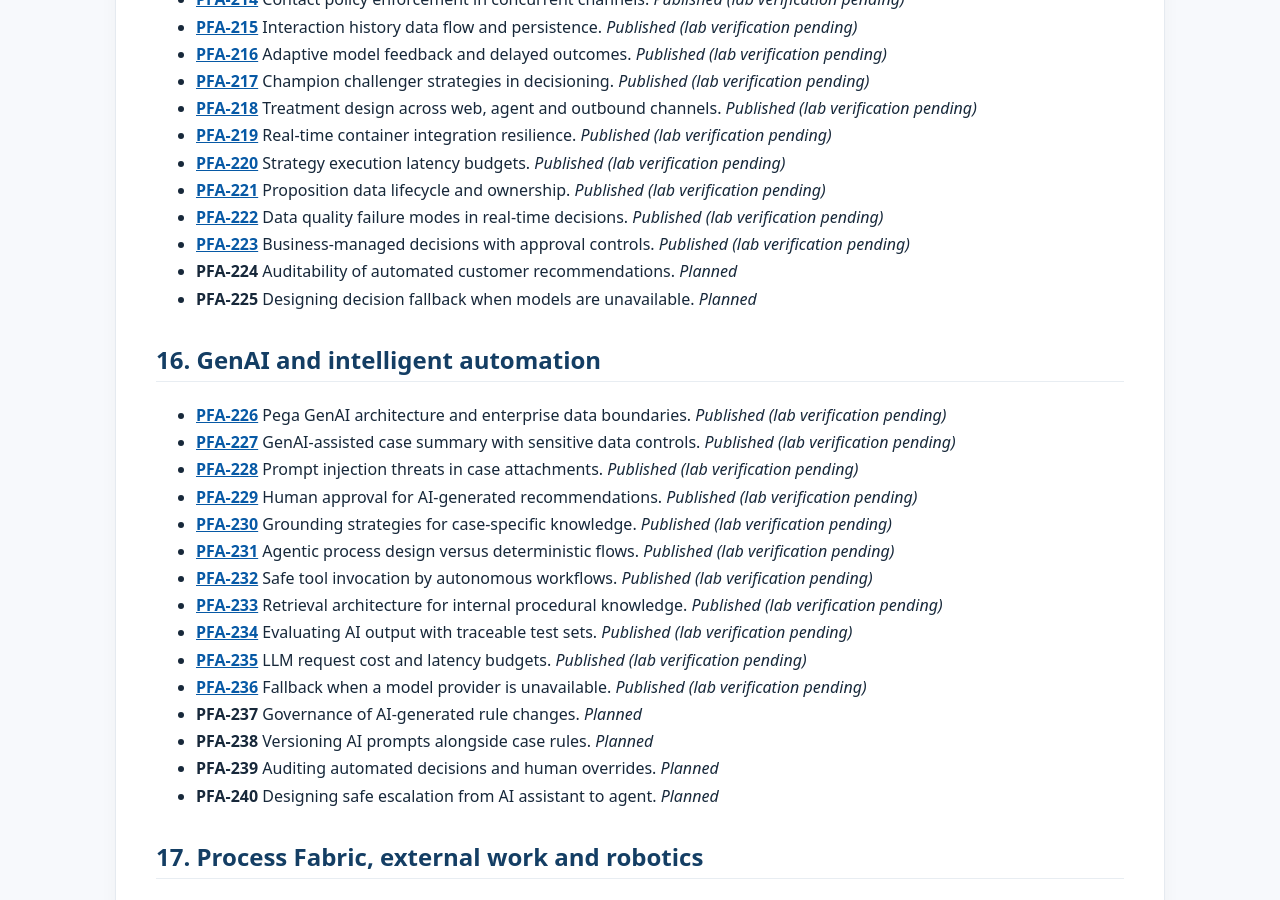
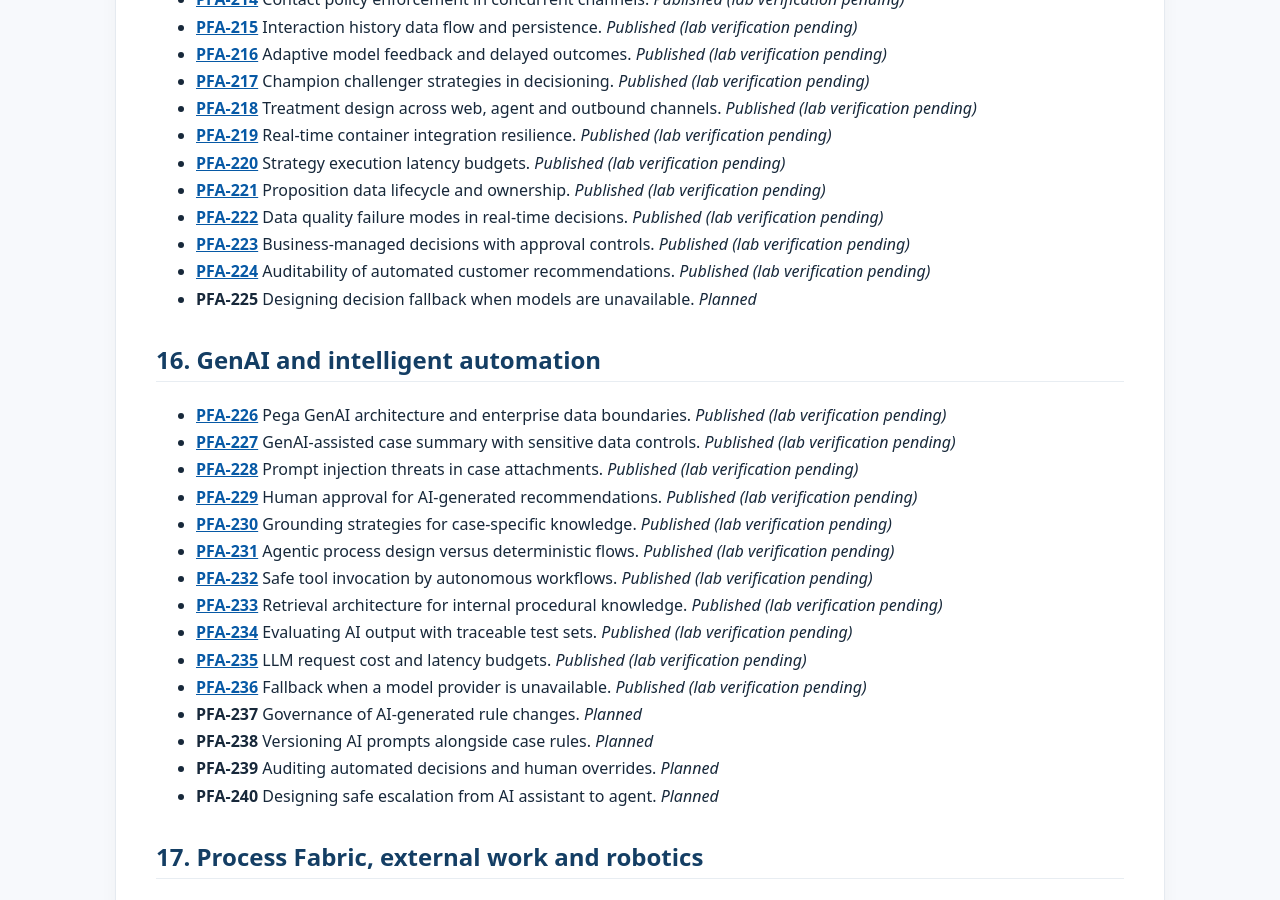
Before and after one commit to chandransandeep/pega-feature-atlas, a Jekyll site: the page built from docs/feature-inventory.md, in a window 1280 px wide and 900 px high, scrolled down 8170 px. Built offline with Jekyll 4.4.1, drawn with Linux system fonts in a browser that asks for light colours.

Commit message:
Publish PFA-224: pfa-224-auditability-of-automated-customer-recommendations

```diff
--- a/docs/commit-date-register.tsv
+++ b/docs/commit-date-register.tsv
@@ -251,3 +251,4 @@ docs/articles/testing/pfa-209-end-to-end-correlation-for-failed-test-journeys.md
 docs/articles/testing/pfa-210-acceptance-criteria-for-architecture-quality-attributes.md	2023-09-04	2026-10-31T05:13:28+00:00	random_past_date
 docs/articles/decisioning/pfa-222-data-quality-failure-modes-in-real-time-decisions.md	2023-02-17	2026-10-31T05:13:28+00:00	random_past_date
 docs/articles/decisioning/pfa-223-business-managed-decisions-with-approval-controls.md	2025-11-04	2026-10-31T05:13:28+00:00	random_past_date
+docs/articles/decisioning/pfa-224-auditability-of-automated-customer-recommendations.md	2024-12-30	2026-10-31T05:13:28+00:00	random_past_date
--- a/docs/feature-inventory.md
+++ b/docs/feature-inventory.md
@@ -327,7 +327,7 @@ This is the editorial plan for Pega Feature Atlas. It is not a list of completed
 - **[PFA-221](articles/decisioning/pfa-221-proposition-data-lifecycle-and-ownership.md)** Proposition data lifecycle and ownership. _Published (lab verification pending)_
 - **[PFA-222](articles/decisioning/pfa-222-data-quality-failure-modes-in-real-time-decisions.md)** Data quality failure modes in real-time decisions. _Published (lab verification pending)_
 - **[PFA-223](articles/decisioning/pfa-223-business-managed-decisions-with-approval-controls.md)** Business-managed decisions with approval controls. _Published (lab verification pending)_
-- **PFA-224** Auditability of automated customer recommendations. _Planned_
+- **[PFA-224](articles/decisioning/pfa-224-auditability-of-automated-customer-recommendations.md)** Auditability of automated customer recommendations. _Published (lab verification pending)_
 - **PFA-225** Designing decision fallback when models are unavailable. _Planned_
 
 <a id="section-16"></a>
```
Also changed, not shown: README.md, docs/articles/decisioning/pfa-224-auditability-of-automated-customer-recommendations.md (renamed from drafts/pfa-224-auditability-of-automated-customer-recommendations.md).
